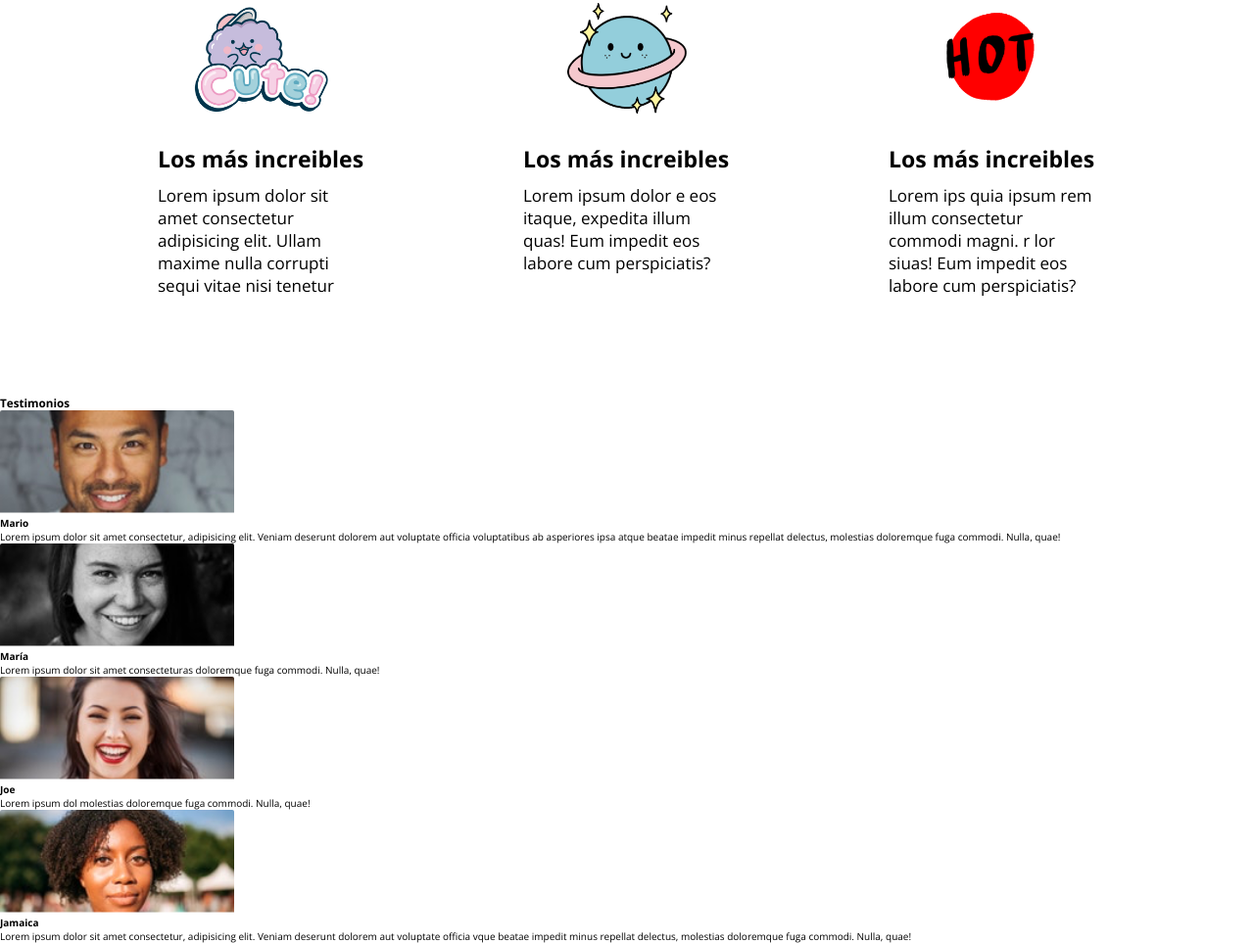
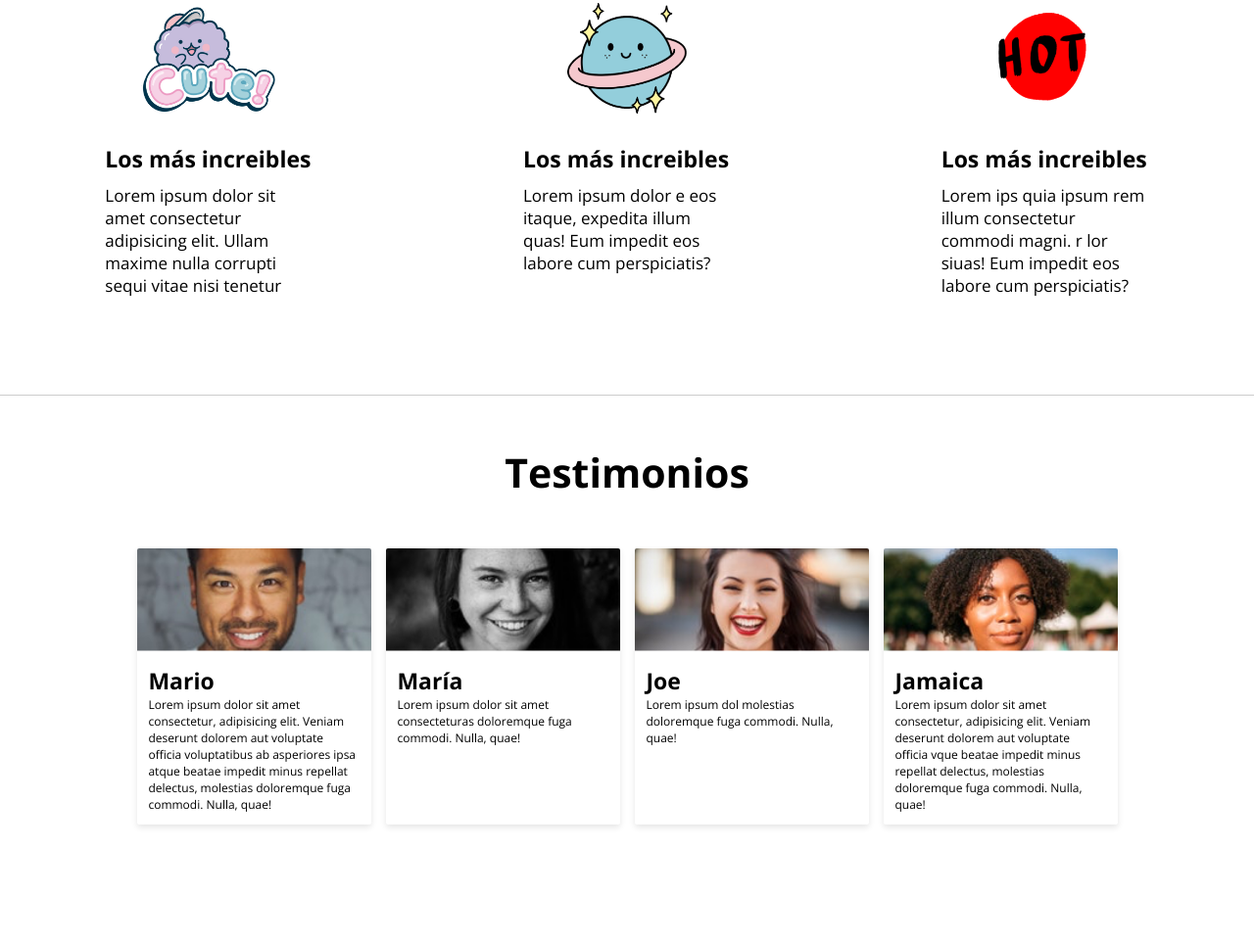
Before and after one commit to cesaralmeidareyes/gatitos, a plain HTML site: page index.html in a window 1280 px wide. Shown: the part 934-1897 px from the top of the page at 98% size. After the commit the page ends 1826 px from the top, so only its background shows below. Drawn offline with nearby package versions, Linux system fonts and the light colour scheme.

Commit message:
Sección de testimonios terminada. Detalles de tamaños fixed

```diff
--- a/css/style.css
+++ b/css/style.css
@@ -3,13 +3,14 @@
     --green-color: #7acc2d;
     --white-color: white;
     --black-color: #313337;
+    --grey-color:  rgba(0, 0, 0, 0.2);
     /* tipography */
     --normal-font: 1.2rem;
     /* espacing */
     --space: 10px;
     /* box-shadow */
     --box-shadow--green: 0 0 1px #26e5e9;
-    --box-shadow--grey: 0 0 2px rgba(0, 0, 0, 0.1) ;
+    --box-shadow--grey: 0 3px 6px rgba(0, 0, 0, 0.2) ;
 }
 *{
     box-sizing: border-box;
@@ -143,7 +144,7 @@ body {
 .beneficts-grid {
     width: 100%;
     display: flex;
-    justify-content: space-evenly;
+    justify-content: space-around;
 }
 .beneficts-card {
     width: 212px;
@@ -165,6 +166,36 @@ body {
 .beneficts-card .text {
     font-size: 1.7rem;
 }
+/* testimonials */
+.testimonials {
+    max-width: 1280px;
+    margin: 0 auto 50px;
+    border-top: 1px solid var(--grey-color);
+}
+.testimonials .title {
+    font-size: 41px;
+    margin: 50px 0;
+    text-align: center;
+}
+.cards-container {
+    display: grid;
+    grid-template-columns: repeat(4, 239px);
+    justify-content: center;
+    gap: 15px;
+}
+.cards-container .card {
+    box-shadow: 0 3px 6px rgba(0, 0, 0, 0.1);
+    border-radius: 2px;
+}
+.cards-container .card .details {
+    padding: 5%;
+}
+.cards-container .card .details .name{
+    font-size: 2.3rem;
+}
+.cards-container .card .details .opinion{
+    font-size: 1.2rem;
+}
 @media scree and (max-width: 1023px) {
 
 }
--- a/index.html
+++ b/index.html
@@ -91,31 +91,39 @@
         <div class="cards-container">
             <div class="card">
                 <figure class="img-container">
-                    <img class="img" src="./images/p1.png" alt="Foto de Mario">
+                    <img class="img" src="./images/p1.png" width="239" height="104.55" alt="Foto de Mario">
                 </figure>
+                <div class="details">
                     <h4 class="name">Mario</h4>
                     <p class="opinion">Lorem ipsum dolor sit amet consectetur, adipisicing elit. Veniam deserunt dolorem aut voluptate officia voluptatibus ab asperiores ipsa atque beatae impedit minus repellat delectus, molestias doloremque fuga commodi. Nulla, quae!</p>
                 </div>
+            </div>
             <div class="card">
                 <figure class="img-container">
-                    <img class="img" src="./images/p2.png" alt="Foto de Marías">
+                    <img class="img" src="./images/p2.png" width="239" height="104.55" alt="Foto de Marías">
                 </figure>
+                <div class="details">
                     <h4 class="name">María</h4>
                     <p class="opinion">Lorem ipsum dolor sit amet consecteturas doloremque fuga commodi. Nulla, quae!</p>
                 </div>
+            </div>
             <div class="card">
                 <figure class="img-container">
-                    <img class="img" src="./images/p3.png" alt="Foto de Joe">
+                    <img class="img" src="./images/p3.png" width="239" height="104.55" alt="Foto de Joe">
                 </figure>
+                <div class="details">
                     <h4 class="name">Joe</h4>
                     <p class="opinion">Lorem ipsum dol molestias doloremque fuga commodi. Nulla, quae!</p>
                 </div>
+            </div>
             <div class="card">
                 <figure class="img-container">
-                    <img class="img" src="./images/p4.png" alt="Foto de Jamaica">
+                    <img class="img" src="./images/p4.png" width="239" height="104.55" alt="Foto de Jamaica">
                 </figure>
+                <div class="details">
                     <h4 class="name">Jamaica</h4>
                     <p class="opinion">Lorem ipsum dolor sit amet consectetur, adipisicing elit. Veniam deserunt dolorem aut voluptate officia vque beatae impedit minus repellat delectus, molestias doloremque fuga commodi. Nulla, quae!</p>
+                </div>
             </div>
         </div>
     </section>
```
Lines whose indentation alone changed are shown as unchanged.
